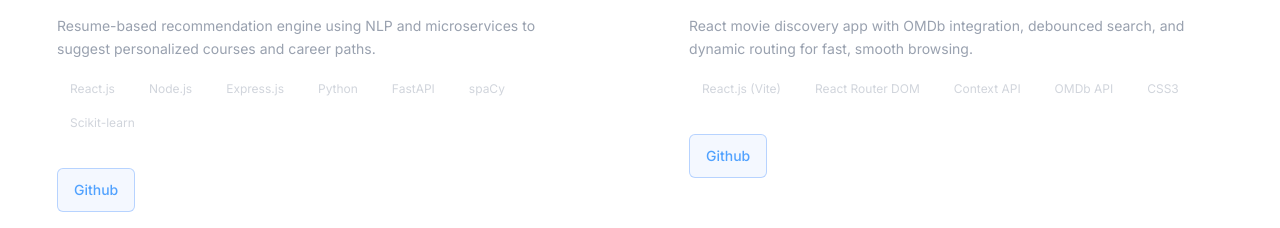
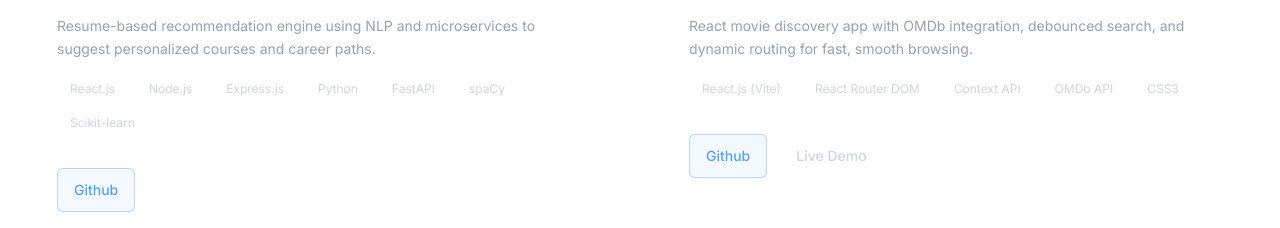
Before and after one commit to gautam1025/Portfolio, a React (Vite) app: page / in a window 1280 px wide. Shown: the part 2700-2928 px from the top of the page. Built offline with nearby package versions, Linux system fonts and the light colour scheme.

Commit message:
Added a live link to the Movie Explorer project.

```diff
--- a/src/data/projects.js
+++ b/src/data/projects.js
@@ -17,7 +17,7 @@ export const projects = [
       "React movie discovery app with OMDb integration, debounced search, and dynamic routing for fast, smooth browsing.",
     tech: ["React.js (Vite)", "React Router DOM", "Context API", "OMDb API", "CSS3" ],
     github: "https://github.com/gautam1025/Movie_Explorer",
-    live: "",
+    live: "https://movie-explorer-gg.vercel.app/",
     image: "/projects/project2.png",
     featured: true,
   },
```
Also changed, not shown: 1 other file (tests, documents, lock files or other folders).
